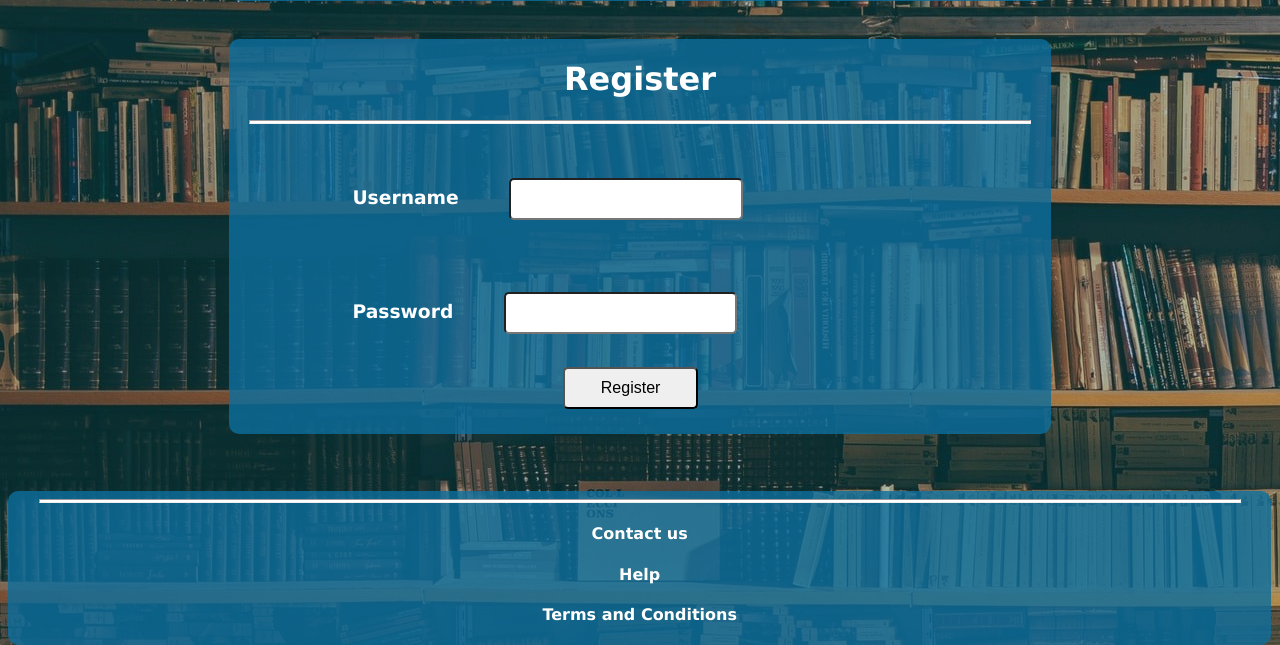
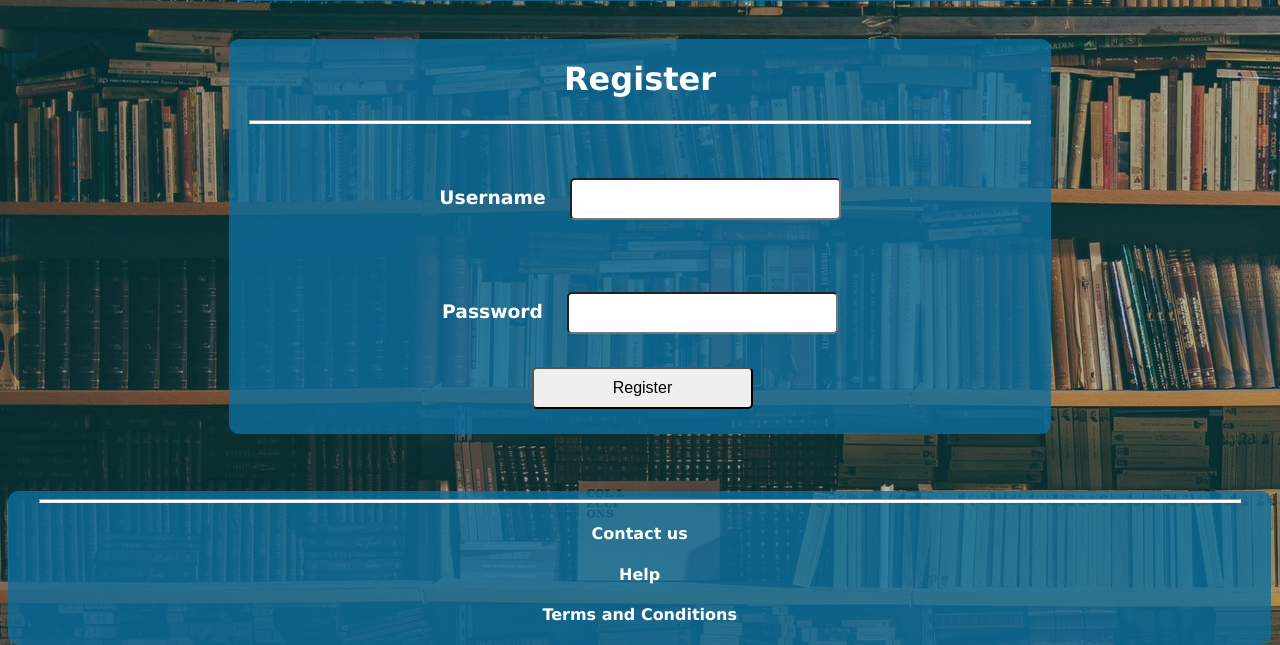
Before and after one commit to s-rofe/bookstore-web-app, a Flask app: page /authentication/register in a window 1280 px wide. Shown: the part 217-862 px from the top of the page. Run offline with Flask 2, Linux system fonts and the light colour scheme; the visitor is signed in with stand-in values (Sample User, id 1).

Commit message:
algin form text

```diff
--- a/library/templates/authentication/credentials.html
+++ b/library/templates/authentication/credentials.html
@@ -2,39 +2,39 @@
 
 <h1>{{ title }}</h1>
 <hr>
-<form method="POST" action="{{ handler_url }}">
+<form method="POST" action="{{ handler_url }}" style="text-align:center">
     {{ form.csrf_token }} <!-- Need to include this token - Flask WTForms requires it. -->
     <div>
         <br>
-        <h3 style="margin-left:15%; color:white;"> {{ form.user_name.label }} &nbsp; &nbsp; &nbsp; {{ form.user_name }}</h3>
+        <h3 style=" color:white;"> {{ form.user_name.label }} &nbsp; {{ form.user_name }}</h3>
 
         {% if form.user_name.errors or user_name_error_message is not none %}
             {% if user_name_error_message is not none %}
-                <p style="margin-left:30%; color:black;"> {{ user_name_error_message }} </p>
+                <p style=" color:black;"> {{ user_name_error_message }} </p>
             {% endif %}
 
             {% for error in form.user_name.errors %}
-                <p style="margin-left:30%; color:black;"> {{ error }} </p>
+                <p style=" color:black;"> {{ error }} </p>
             {% endfor %}
         {% endif %}
     </div>
 
     <div>
         <br>
-        <h3 style="margin-left:15%; color:white;"> {{ form.password.label }} &nbsp; &nbsp; &nbsp; {{ form.password }}</h3>
+        <h3 style=" color:white;"> {{ form.password.label }} &nbsp; {{ form.password }}</h3>
 
         {% if form.password.errors or password_error_message is not none %}
             {% if password_error_message is not none %}
-                <p style="margin-left:30%; color:black;"> {{ password_error_message }} </p>
+                <p style=" color:black;"> {{ password_error_message }} </p>
             {% endif %}
 
             {% for error in form.password.errors %}
-                <p style="margin-left:30%; color:black;"> {{ error }} </p>
+                <p style=" color:black;"> {{ error }} </p>
             {% endfor %}
         {% endif %}
     </div>
 
-    <p style="margin-left:40%;">{{ form.submit }}</p>
+    <p >{{ form.submit }}</p>
 </form>
 
 {% endblock %}
--- a/library/templates/books/write_review.html
+++ b/library/templates/books/write_review.html
@@ -12,16 +12,10 @@
                 {{form.review(size = 100, placeholder="Type your review here.", class="textarea", cols="50", rows="6", wrap="hard")}}
             </p>
 
-
             {% if form.review.errors %}
-
                     {% for error in form.review.errors %}
-
                         <p style="color:black;">{{error}}</p>
-
                     {% endfor %}
-
-
             {% endif %}
         </div>
 
```
